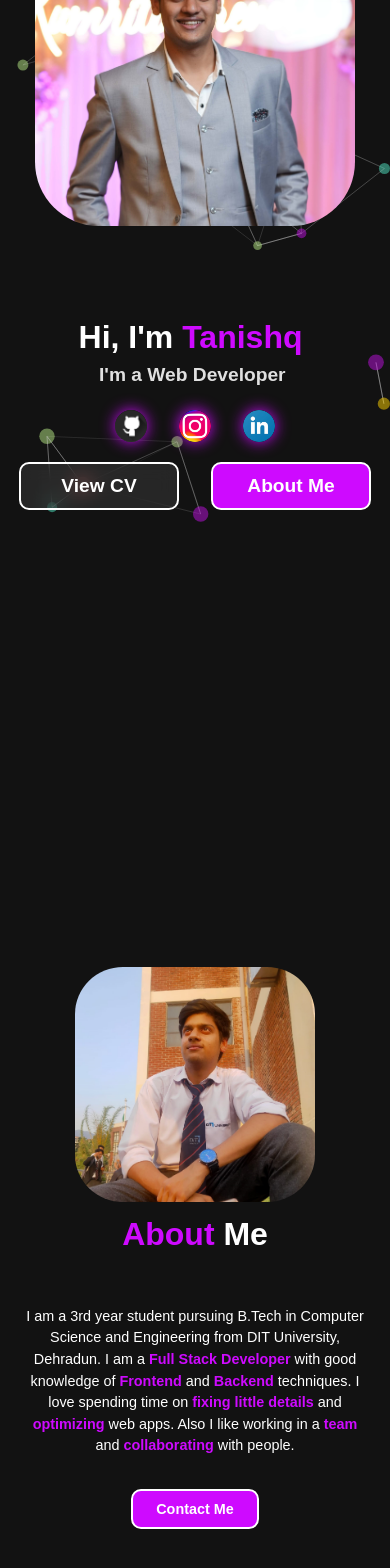
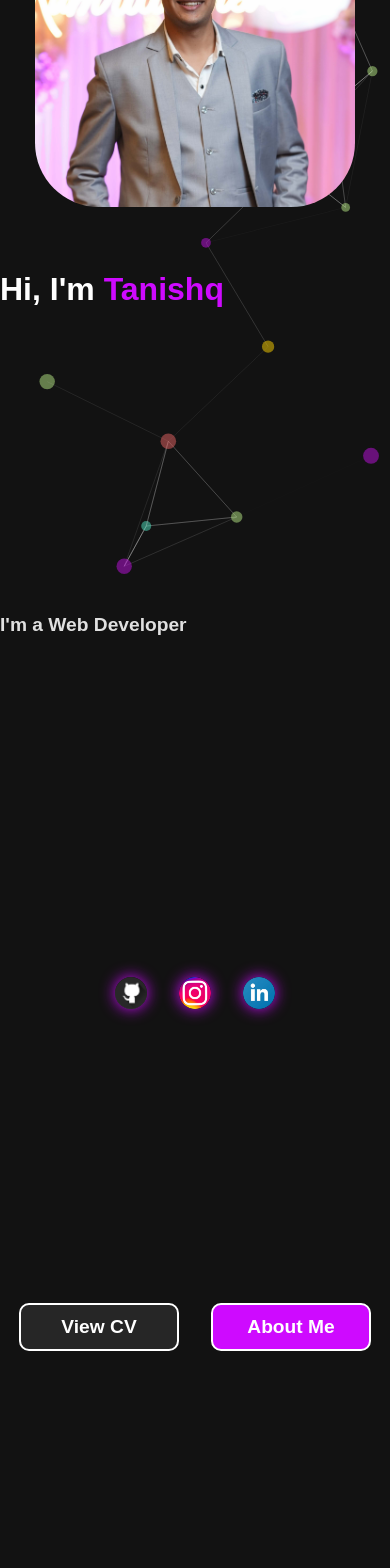
Before and after one commit to tanishqJain16/MyPortfolio, a React (Vite) app: page / in a window 390 px wide. Shown: the part 270-1838 px from the top of the page. Built offline with nearby package versions, Linux system fonts and the light colour scheme.

Commit message:
fix issues and added animation on home

```diff
--- a/package.json
+++ b/package.json
@@ -10,10 +10,12 @@
     "preview": "vite preview"
   },
   "dependencies": {
+    "@emotion/react": "^11.11.0",
     "@material-ui/core": "^4.12.4",
     "@material-ui/icons": "^4.11.3",
     "firebase": "^9.22.0",
     "react": "^18.2.0",
+    "react-awesome-reveal": "^4.2.3",
     "react-dom": "^18.2.0",
     "react-particles": "^2.9.3",
     "react-router-dom": "^6.11.2",
--- a/src/components/AboutMe/AboutMe.css
+++ b/src/components/AboutMe/AboutMe.css
@@ -7,7 +7,7 @@
     padding-top: 11vh;
 }
 
-.aboutMe>.aboutMeRight>.aboutHeading{
+.aboutMe>.aboutMeRight>.fade>.aboutHeading{
     display: flex;
     align-items: center;
     justify-content: center;
@@ -16,14 +16,14 @@
     margin-top: -3.5rem;
 }
 
-.aboutMe>.aboutMeRight>.aboutHeading>h1{
+.aboutMe>.aboutMeRight>.fade>.aboutHeading>h1{
     font-size: 2.5rem;
     font-weight: 800;
     color: #fff;
     margin-bottom: 1rem;
 }
 
-.aboutMe>.aboutMeRight>.aboutHeading>h1>span{
+.aboutMe>.aboutMeRight>.fade>.aboutHeading>h1>span{
     color: #ce0aff;
 }
 
@@ -44,19 +44,19 @@
     margin: 2rem;
 }
 
-.aboutMe>.aboutMeLeft>.aboutMeLeft__img{
+.aboutMe>.aboutMeLeft>.fade>.aboutMeLeft__img{
     display: flex;
     align-items: center;
     justify-content: center;
     width: 100%;
 }
 
-.aboutMe>.aboutMeLeft>.aboutMeLeft__img>img{
-    width: 35rem;
+.aboutMe>.aboutMeLeft>.fade>.aboutMeLeft__img>img{
+    width: 33rem;
     border-radius: 20%;
 }
 
-.aboutMe>.aboutMeRight>.aboutMeRight__content{
+.aboutMe>.aboutMeRight>.fade>.aboutMeRight__content{
     display: flex;
     flex-direction: column;
     align-items: center;
@@ -64,19 +64,19 @@
     width: 100%;
 }
 
-.aboutMe>.aboutMeRight>.aboutMeRight__content>p{
+.aboutMe>.aboutMeRight>.fade>.aboutMeRight__content>p{
     font-size: 1rem;
     font-weight: 500;
     color: #fff;
     margin-bottom: 1rem;
 }
 
-.aboutMe>.aboutMeRight>.aboutMeRight__content>p>span{
+.aboutMe>.aboutMeRight>.fade>.aboutMeRight__content>p>span{
     color: #ce0aff;
     font-weight: 900;
 }
 
-.aboutMe>.aboutMeRight>.aboutMeRight__content>button{
+.aboutMe>.aboutMeRight>.fade>.aboutMeRight__content>button{
     display: flex;
     align-items: center;
     justify-content: center;
@@ -94,14 +94,48 @@
     margin: 1rem;
 }
 
-.aboutMe>.aboutMeRight>.aboutMeRight__content>button:hover{
+.aboutMe>.aboutMeRight>.fade>.aboutMeRight__content>button:hover{
     background-color: rgba(206, 10, 255, 0.5);
     transform: scale(1.1);
 }
 
+@media screen and (max-width: 1200px){
+    .aboutMe>.aboutMeLeft>.fade>.aboutMeLeft__img>img{
+        width: 30rem;
+    }
+}
+
 @media screen and (max-width: 1000px){
-    .aboutMe>.aboutMeLeft>.aboutMeLeft__img>img{
+    .aboutMe>.aboutMeLeft>.fade>.aboutMeLeft__img>img{
         width: 25rem;
+    }
+}
+
+@media screen and (max-width: 900px){
+    .aboutMe>.aboutMeRight{
+        width: 40%;
+    }
+
+    .aboutMe>.aboutMeLeft{
+        width: 50%;
+    }
+
+    .aboutMe>.aboutMeLeft>.fade>.aboutMeLeft__img>img{
+        width: 20rem;
+    }
+
+    .aboutMe>.aboutMeRight>.fade>.aboutHeading>h1{
+        font-size: 2.2rem;
+    }
+
+    .aboutMe>.aboutMeRight>.fade>.aboutMeRight__content>p{
+        font-size: 1rem;
+    }
+
+    .aboutMe>.aboutMeRight>.fade>.aboutMeRight__content>button{
+        width: 9rem;
+        height: 2.5rem;
+        font-size: 1rem;
     }
 }
 
@@ -111,7 +145,7 @@
     }
 
     .aboutMe>.aboutMeRight{
-        width: 90%;
+        width: 70%;
         text-align: center;
     }
 
@@ -119,25 +153,52 @@
         width: 100%;
     }
 
-    .aboutMe>.aboutMeLeft>.aboutMeLeft__img{
-        margin-top: 17vh;
+    .aboutMe>.aboutMeLeft>.fade>.aboutMeLeft__img{
+        margin-top: 7vh;
     }
 
-    .aboutMe>.aboutMeLeft>.aboutMeLeft__img>img{
+    .aboutMe>.aboutMeLeft>.fade>.aboutMeLeft__img>img{
+        width: 19rem;
+    }
+
+    .aboutMe>.aboutMeRight>.fade>.aboutHeading>h1{
+        font-size: 2rem;
+        margin-bottom: 0;
+    }
+
+    .aboutMe>.aboutMeRight>.fade>.aboutMeRight__content>p{
+        font-size: 0.9rem;
+        margin-top: -2vh;
+    }
+
+    .aboutMe>.aboutMeRight>.fade>.aboutMeRight__content>button{
+        width: 8rem;
+        height: 2.5rem;
+        font-size: 0.9rem;
+        margin-top: -1vh
+    }
+}
+
+@media screen and (max-width: 600px){
+    .aboutMe>.aboutMeRight{
+        width: 80%;
+    }
+
+    .aboutMe>.aboutMeLeft>.fade>.aboutMeLeft__img>img{
         width: 15rem;
     }
 
-    .aboutMe>.aboutMeRight>.aboutHeading>h1{
-        font-size: 2rem;
+    .aboutMe>.aboutMeRight>.fade>.aboutHeading>h1{
+        font-size: 1.8rem;
     }
 
-    .aboutMe>.aboutMeRight>.aboutMeRight__content>p{
-        font-size: 0.9rem;
+    .aboutMe>.aboutMeRight>.fade>.aboutMeRight__content>p{
+        font-size: 0.8rem;
     }
 
-    .aboutMe>.aboutMeRight>.aboutMeRight__content>button{
-        width: 8rem;
+    .aboutMe>.aboutMeRight>.fade>.aboutMeRight__content>button{
+        width: 7rem;
         height: 2.5rem;
-        font-size: 0.9rem;
+        font-size: 0.8rem;
     }
 }
--- a/src/components/AboutMe/AboutMe.jsx
+++ b/src/components/AboutMe/AboutMe.jsx
@@ -1,15 +1,24 @@
 import "./AboutMe.css"
 import aboutImg from "../../assets/aboutMe.jpeg"
+import { useNavigate } from "react-router-dom"
+import { Fade } from "react-awesome-reveal";
 
 function AboutMe() {
+    const navigate = useNavigate();
+    const handleContactMe = () => {
+        navigate("/contact");
+    }
     return (
         <div className="aboutMe">
             <div className="aboutMeLeft">
+                <Fade className="fade" duration={2000} triggerOnce={true} delay={500}>
                     <div className="aboutMeLeft__img">
                         <img src={aboutImg} alt="aboutme-img" />
                     </div>
+                </Fade>
             </div>
             <div className="aboutMeRight">
+                <Fade className="fade" duration={2000} triggerOnce={true} delay={1000}>
                     <div className="aboutHeading">
                         <h1><span>About</span> Me</h1>
                     </div>
@@ -17,10 +26,11 @@ function AboutMe() {
                         <p>
                             I am a 3rd year student pursuing B.Tech in Computer Science and Engineering from DIT University, Dehradun. I am a <span>Full Stack Developer</span> with good knowledge of <span>Frontend</span> and <span>Backend</span> techniques. I love spending time on <span>fixing little details</span> and <span>optimizing</span> web apps. Also I like working in a <span>team</span> and <span>collaborating</span> with people.
                         </p>
-                    <button className="contactMeBtn">
+                        <button className="contactMeBtn" onClick={handleContactMe}>
                             Contact Me
                         </button>
                     </div>
+                </Fade>
             </div>
         </div>
     )
--- a/src/pages/Contact/Contact.css
+++ b/src/pages/Contact/Contact.css
@@ -90,17 +90,19 @@
     color: white;
     font-weight: 600;
     font-size: 1.2rem;
-    border-radius: 50px;
+    border-radius: 10px;
     border: none;
     cursor: pointer;
     display: flex;
     justify-content: center;
     align-items: center;
+    border: 2px solid white;
 }
 
 .contact>.card>.card-body>.send:hover {
     scale: 1.2;
     transition: 0.3s ease-in-out;
+    background-color: rgba(206, 10, 255, 0.5);
 }
 
 .contact>.card>.card-body>.send:disabled {
--- a/src/pages/Home/Home.css
+++ b/src/pages/Home/Home.css
@@ -15,7 +15,7 @@
     height: 100%;
 }
 
-.home>.homeLanding>.home-left>.homeButtons {
+.home>.homeLanding>.home-left>.fade>.homeButtons {
     display: flex;
     align-items: center;
     justify-content: center;
@@ -23,7 +23,7 @@
     margin-bottom: 2rem;
 }
 
-.home>.homeLanding>.home-left>.homeButtons>button {
+.home>.homeLanding>.home-left>.fade>.homeButtons>button {
     display: flex;
     align-items: center;
     justify-content: center;
@@ -42,38 +42,38 @@
     border: 2px solid white;
 }
 
-.home>.homeLanding>.home-left>.homeButtons>.cvbtn>a {
+.home>.homeLanding>.home-left>.fade>.homeButtons>.cvbtn>a {
     text-decoration: none;
     color: #fff;
 }
 
-.home>.homeLanding>.home-left>.homeButtons>.aboutMeBtn {
+.home>.homeLanding>.home-left>.fade>.homeButtons>.aboutMeBtn {
     background-color: #ce0aff;
 }
 
-.home>.homeLanding>.home-left>.homeButtons>.aboutMeBtn>a {
+.home>.homeLanding>.home-left>.fade>.homeButtons>.aboutMeBtn>a {
     text-decoration: none;
     color: #fff;
 }
 
-.home>.homeLanding>.home-left>.homeButtons>.aboutMeBtn:hover {
+.home>.homeLanding>.home-left>.fade>.homeButtons>.aboutMeBtn:hover {
     background-color: rgba(250, 4, 250, 0.319);
     transform: scale(1.1);
 }
 
-.home>.homeLanding>.home-left>.homeButtons>button:hover {
+.home>.homeLanding>.home-left>.fade>.homeButtons>button:hover {
     background-color: rgba(110, 110, 110, 0.319);
     transform: scale(1.1);
 }
 
-.home>.homeLanding>.home-left>h1 {
+.home>.homeLanding>.home-left>.fade>h1 {
     font-size: 3rem;
     font-weight: 800;
     color: #fff;
     margin-bottom: 1rem;
 }
 
-.home>.homeLanding>.home-left>h1>.home-left__name--color {
+.home>.homeLanding>.home-left>.fade>h1>.home-left__name--color {
     color: #ce0aff;
 }
 
@@ -86,7 +86,7 @@
     margin: 2rem;
 }
 
-.home>.homeLanding>.home-right>img {
+.home>.homeLanding>.home-right>.fade>img {
     width: 35rem;
     border-radius: 20%;
 }
@@ -111,26 +111,26 @@
 
 
 @media screen and (max-width: 1030px) {
-    .home>.homeLanding>.home-left>h1 {
+    .home>.homeLanding>.home-left>.fade>h1 {
         font-size: 2.5rem;
     }
 
-    .home>.homeLanding>.home-left>h2 {
+    .home>.homeLanding>.home-left>.fade>h2 {
         font-size: 1.5rem;
     }
 
 }
 
 @media screen and (max-width: 900px) {
-    .home>.homeLanding>.home-left>h1 {
+    .home>.homeLanding>.home-left>.fade>h1 {
         font-size: 2rem;
     }
 
-    .home>.homeLanding>.home-left>h2 {
+    .home>.homeLanding>.home-left>.fade>h2 {
         font-size: 1.2rem;
     }
 
-    .home>.homeLanding>.home-right>img {
+    .home>.homeLanding>.home-right>.fade>img {
         width: 25rem;
     }
 }
@@ -140,33 +140,33 @@
         flex-direction: column-reverse;
     }
 
-    .home>.homeLanding>.home-left {
+    .home>.homeLanding>.home-left>.fade {
         width: 100vw;
         height: 50vh;
         margin-top: -9vh;
     }
 
-    .home>.homeLanding>.home-right {
+    .home>.homeLanding>.home-right>.fade {
         width: 100vw;
         height: 50vh;
         margin-bottom: 0;
         margin-top: 2rem;
     }
 
-    .home>.homeLanding>.home-right>img {
+    .home>.homeLanding>.home-right>.fade>img {
         width: 20rem;
     }
 
-    .home>.homeLanding>.home-left>h1 {
+    .home>.homeLanding>.home-left>.fade>h1 {
         font-size: 2.5rem;
         margin-bottom: 0;
     }
 
-    .home>.homeLanding>.home-left>h2 {
+    .home>.homeLanding>.home-left>.fade>h2 {
         font-size: 1.5rem;
     }
 
-    .home>.homeLanding>.home-left>.homeButtons {
+    .home>.homeLanding>.home-left>.fade>.homeButtons {
         margin-bottom: 0;
         margin-top: 0;
     }
@@ -174,33 +174,33 @@
 }
 
 @media screen and (max-width: 424px) {
-    .home>.homeLanding>.home-right>img {
+    .home>.homeLanding>.home-right>.fade>img {
         width: 20rem;
     }
 
-    .home>.homeLanding>.home-left>h1 {
+    .home>.homeLanding>.home-left>.fade>h1 {
         font-size: 2rem;
     }
 
-    .home>.homeLanding>.home-left>h2 {
+    .home>.homeLanding>.home-left>.fade>h2 {
         font-size: 1.2rem;
     }
 }
 
 @media screen and (max-width: 320px) {
-    .home>.homeLanding>.home-right>img {
+    .home>.homeLanding>.home-right>.fade>img {
         width: 18rem;
     }
 
-    .home>.homeLanding>.home-left {
+    .home>.homeLanding>.home-left>.fade {
         margin-top: -9vh;
     }
 
-    .home>.homeLanding>.home-left>h1 {
+    .home>.homeLanding>.home-left>.fade>h1 {
         font-size: 1.8rem;
     }
 
-    .home>.homeLanding>.home-left>h2 {
+    .home>.homeLanding>.home-left>.fade>h2 {
         font-size: 1rem;
     }
 }
--- a/src/pages/Home/Home.jsx
+++ b/src/pages/Home/Home.jsx
@@ -5,17 +5,18 @@ import Particlejs from "../../components/ParticleJs/Particlejs";
 import Socials from "../../components/Socials/Socials";
 // import { Link } from "react-router-dom";
 import AboutMe from "../../components/AboutMe/AboutMe";
+import { Fade } from "react-awesome-reveal";
 
 function Home() {
     const handleAboutMe = () => {
-        window.scrollTo({ left: 0, top: 800, behavior: "smooth" });
+        window.scrollTo({ left: 0, top: 790, behavior: "smooth" });
     }
     return (
         <div className="home">
             <Particlejs />
             <div className="homeLanding">
                 <div className="home-left">
-                    <h1>{`Hi, I'm`}  <TypeAnimation
+                    <Fade cascade className="fade" duration={2000} triggerOnce={true}><h1>{`Hi, I'm`}  <TypeAnimation
                         className="home-left__name--color"
                         sequence={[1000,
                             'Tanishq',
@@ -48,14 +49,18 @@ function Home() {
                             <button className="aboutMeBtn" onClick={handleAboutMe}>About Me
                             </button>
                         </div>
+                    </Fade>
                 </div>
                 <div className="home-right">
+                    <Fade className="fade" duration={5000} delay={1000} triggerOnce={true}>
                         <img src={landingimg} alt="landing-img" className="home-right__img" />
+                    </Fade>
                 </div>
             </div>
             <div className="homeAbout">
                 <AboutMe />
             </div>
+
         </div>
     )
 }
```
Also changed, not shown: 1 other file (tests, documents, lock files or other folders). Lines whose indentation alone changed are shown as unchanged.
